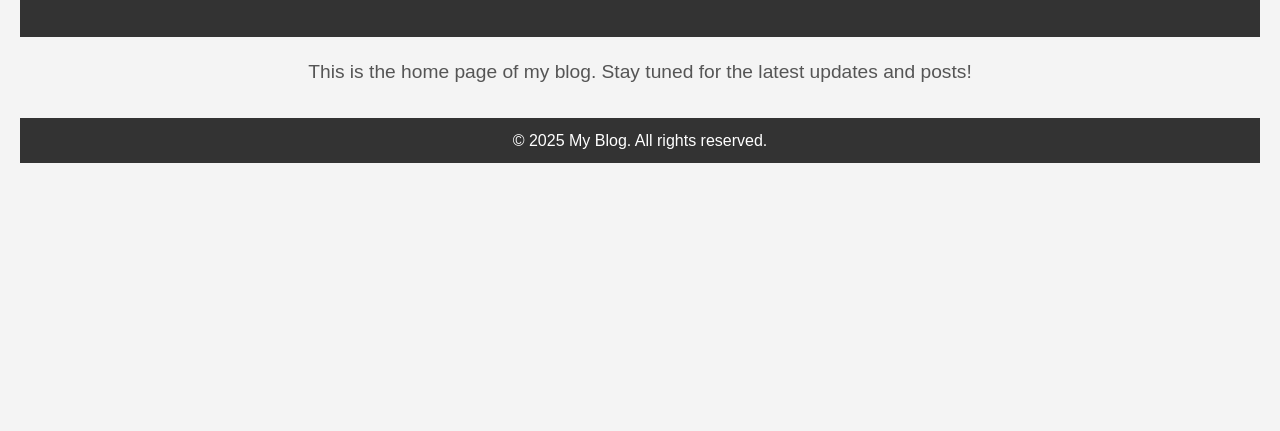
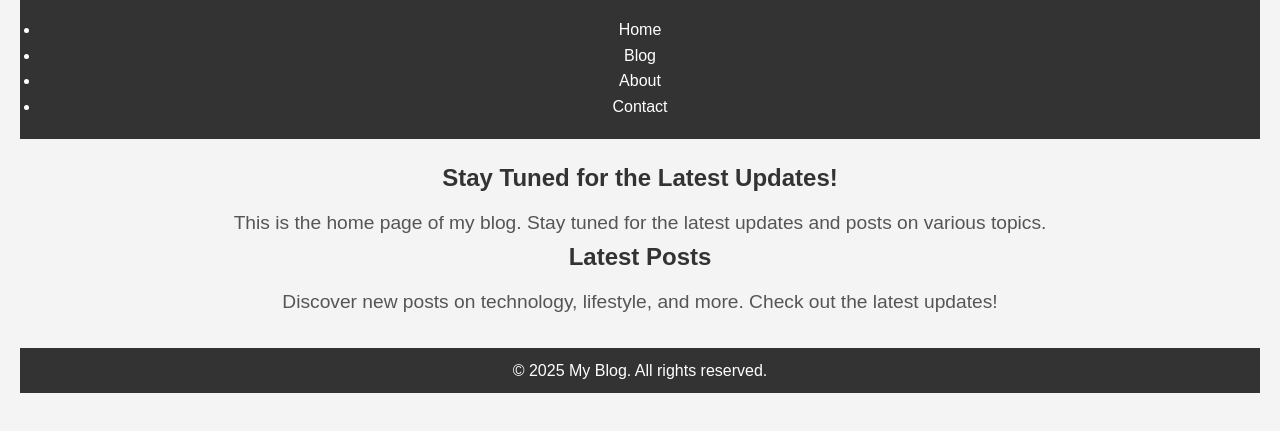
Before and after one commit to Muneer0518/Blogging-Website, a website: page src/index.html in a window 1280 px wide. Shown: the part 107-538 px from the top of the page. Drawn offline with Linux system fonts and the light colour scheme.

Commit message:
Update index.html

```diff
--- a/src/index.html
+++ b/src/index.html
@@ -9,20 +9,35 @@
 </head>
 <body>
   <header>
-    <h1>Welcome to My Blog</h1>
-    <nav>
-      <!-- You can add navigation links here if needed -->
-    </nav>
+    <div class="container">
+      <h1>Welcome to My Blog</h1>
+      <nav>
+        <ul>
+          <li><a href="#">Home</a></li>
+          <li><a href="#">Blog</a></li>
+          <li><a href="#">About</a></li>
+          <li><a href="#">Contact</a></li>
+        </ul>
+      </nav>
+    </div>
   </header>
 
   <main>
-    <section>
-      <p>This is the home page of my blog. Stay tuned for the latest updates and posts!</p>
+    <section class="hero">
+      <h2>Stay Tuned for the Latest Updates!</h2>
+      <p>This is the home page of my blog. Stay tuned for the latest updates and posts on various topics.</p>
+    </section>
+
+    <section class="blog-intro">
+      <h2>Latest Posts</h2>
+      <p>Discover new posts on technology, lifestyle, and more. Check out the latest updates!</p>
     </section>
   </main>
 
   <footer>
-    <p>&copy; 2025 My Blog. All rights reserved.</p>
+    <div class="container">
+      <p>&copy; 2025 My Blog. All rights reserved.</p>
+    </div>
   </footer>
 </body>
 </html>
```
